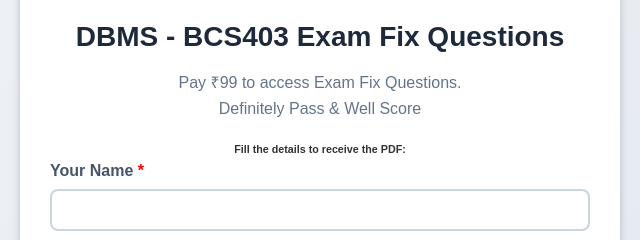
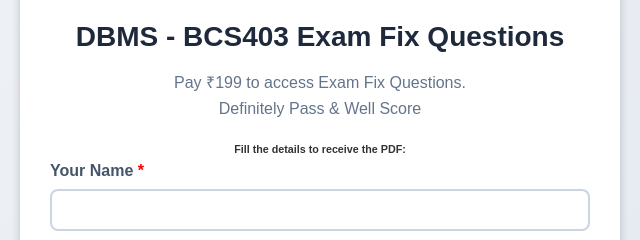
Before and after one commit to VTU-Resources/30, a plain HTML site: page index.html in a window 1280 px wide. Shown: the part 371-611 px from the top of the page, 320-960 px from the left. Drawn offline with Linux system fonts and the light colour scheme.

Commit message:
Update index.html

```diff
--- a/index.html
+++ b/index.html
@@ -54,7 +54,7 @@
   <div class="container">
     <img src="images/1.png" alt="Subject Image" style="width: 100%; border-radius: 8px; margin-bottom: 15px;" />
     <h1>DBMS - BCS403 Exam Fix Questions</h1>
-    <p>Pay ₹99 to access Exam Fix Questions. <br> Definitely Pass & Well Score</p>
+    <p>Pay ₹199 to access Exam Fix Questions. <br> Definitely Pass & Well Score</p>
 
     <h6>Fill the details to receive the PDF:</h6>
     <form id="payment-form">
```
